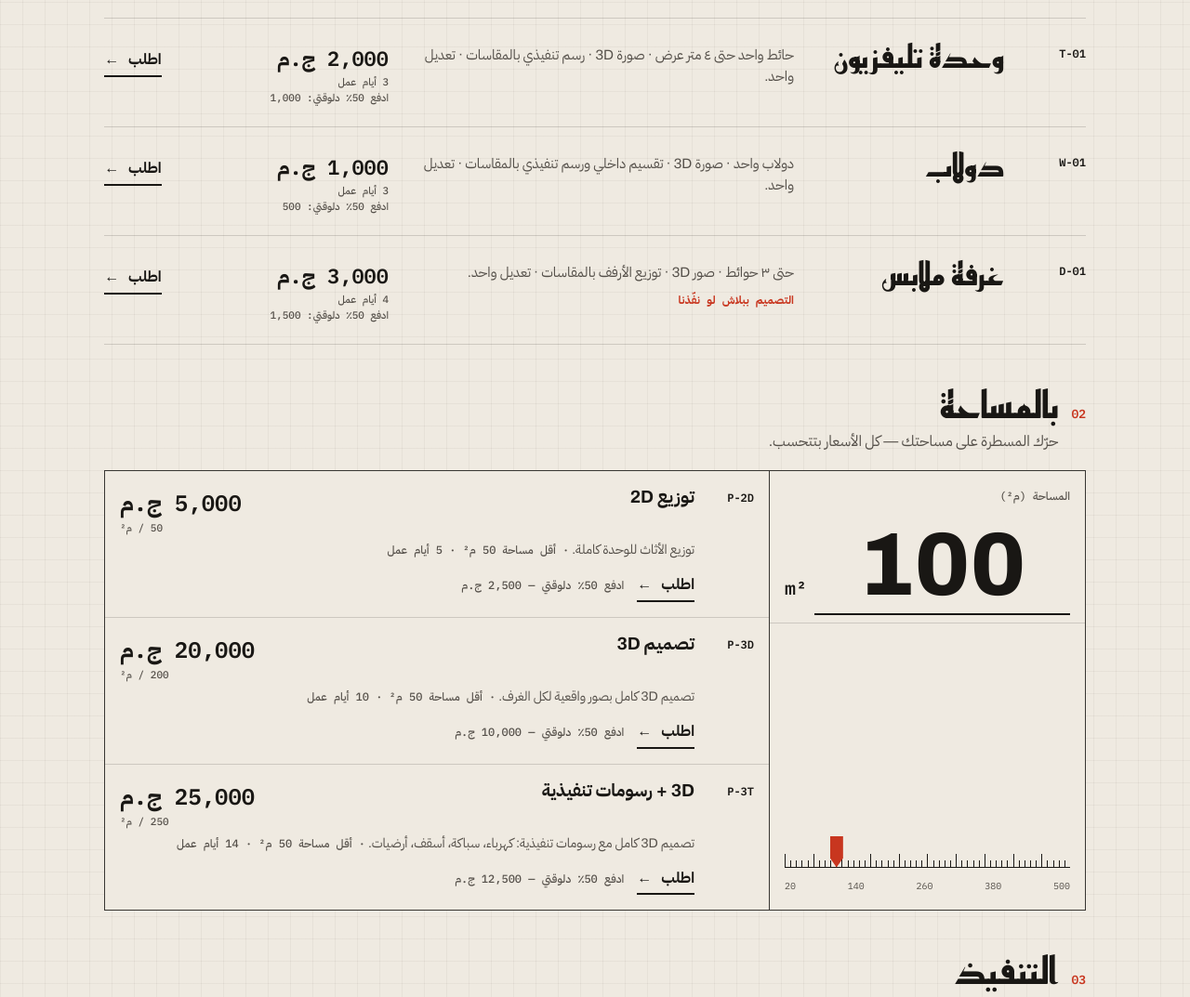
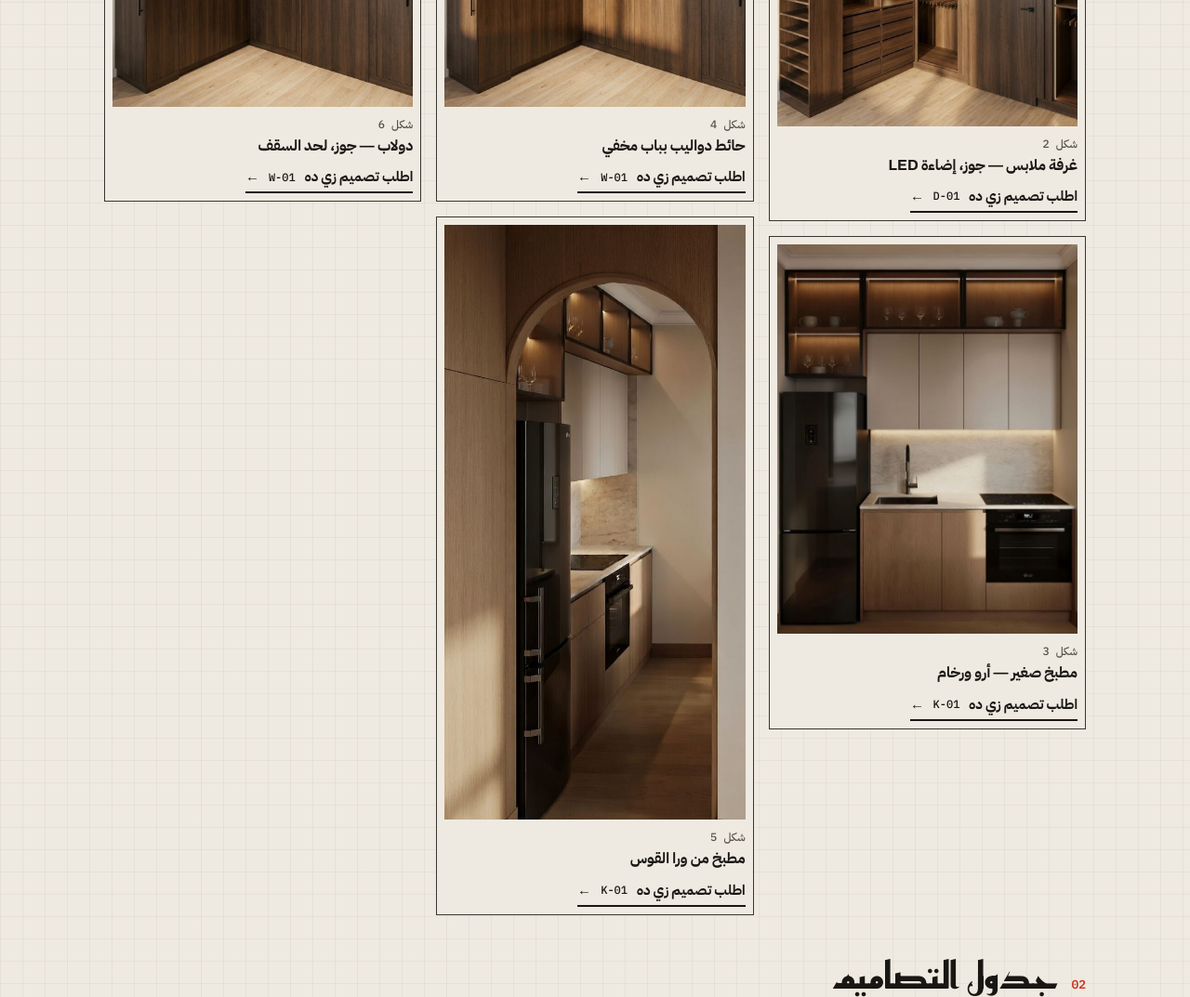
Before and after one commit to belalabouzeina13-sketch/truescale, a plain HTML site: page design/index.html in a window 1280 px wide. Shown: the part 958-2031 px from the top of the page at 93% size. Drawn offline with Linux system fonts and the light colour scheme.

Commit message:
Add recent work gallery with five renders
Gallery sits above the price schedule; each render links to its matching
design order, opens full-size on tap. Section numbers now auto-count.

Co-Authored-By: Claude Opus 5.5 <noreply@anthropic.com>
Claude-Session: https://claude.ai/code/session_01683A7PBxa6q4fyX8dYz3Gw

```diff
--- a/design/index.html
+++ b/design/index.html
@@ -85,8 +85,15 @@ const CONFIG = {
       desc: { en: "Full 3D design plus execution drawings: electrical, plumbing, ceilings, flooring.", ar: "تصميم 3D كامل مع رسومات تنفيذية: كهرباء، سباكة، أسقف، أرضيات." } }
   ],
 
-  // Your work. Add image paths/URLs, e.g. { src: "work/kitchen-1.jpg", en: "Kitchen, New Cairo", ar: "مطبخ، التجمع" }
-  portfolio: []
+  // Your work, shown near the top. Put images in design/work/.
+  // w/h = image size in pixels; order = design it links to ("Order a design like this").
+  portfolio: [
+    { src: "work/dressing-room-walnut.jpg", w: 958, h: 1120, order: "dressing", en: "Dressing room — walnut, LED shelving", ar: "غرفة ملابس — جوز، إضاءة LED" },
+    { src: "work/kitchen-compact.jpg",      w: 710, h: 920,  order: "kitchen",  en: "Compact kitchen — oak & marble",       ar: "مطبخ صغير — أرو ورخام" },
+    { src: "work/wardrobe-walnut-light.jpg",w: 976, h: 1078, order: "wardrobe", en: "Wardrobe wall with hidden door",       ar: "حائط دواليب بباب مخفي" },
+    { src: "work/kitchen-arch.jpg",         w: 586, h: 1400, order: "kitchen",  en: "Kitchen through the arch",             ar: "مطبخ من ورا القوس" },
+    { src: "work/wardrobe-walnut.jpg",      w: 976, h: 1078, order: "wardrobe", en: "Wardrobe — walnut, full height",       ar: "دولاب — جوز، لحد السقف" }
+  ]
 };
 </script>
 <style>
@@ -236,10 +243,22 @@ html[dir="rtl"] .ruler input{direction:ltr}
 }
 
 /* portfolio */
-.work{display:grid;gap:14px;grid-template-columns:repeat(auto-fill,minmax(240px,1fr))}
-.work figure{margin:0;border:1.5px solid var(--rule);padding:8px;background:var(--paper)}
-.work img{width:100%;aspect-ratio:4/5;object-fit:cover;display:block;filter:saturate(.92)}
-.work figcaption{display:flex;justify-content:space-between;gap:8px;padding-top:8px}
+.work{display:flex;gap:12px;overflow-x:auto;scroll-snap-type:x mandatory;margin-inline:-16px;padding:0 16px 10px;scrollbar-width:thin}
+.work figure{margin:0;border:1.5px solid var(--rule);padding:8px;background:var(--paper);flex:none;scroll-snap-align:start;display:flex;flex-direction:column;max-width:82vw}
+.work .zoom{display:block;cursor:zoom-in;padding:0}
+.work img{display:block;height:400px;width:auto;max-width:100%;object-fit:cover;background:var(--paper-2)}
+.work figcaption{display:flex;flex-direction:column;gap:2px;padding-top:10px;max-width:min(330px,80vw)}
+.work .cap-t{font-weight:700;font-size:16px;line-height:1.35}
+.work .order{align-self:flex-start;margin-top:6px;font-size:15px}
+@media (min-width:860px){
+  .work{display:block;columns:3;column-gap:16px;overflow:visible;margin:0;padding:0}
+  .work figure{display:flex;break-inside:avoid;margin-bottom:16px;max-width:none}
+  .work img{width:100%;height:auto;max-height:640px;object-fit:cover}
+  .work figcaption{max-width:none}
+}
+.lb{position:fixed;inset:0;z-index:60;background:rgba(10,10,9,.92);display:grid;place-items:center;padding:16px;cursor:zoom-out}
+.lb img{max-width:100%;max-height:calc(100vh - 80px);object-fit:contain;display:block}
+.lb p{color:#efeae1;font-family:var(--mono);font-size:12px;margin:10px 0 0;text-align:center}
 
 /* general notes */
 .notes{margin:0;padding:0;list-style:none;counter-reset:n;columns:1;column-gap:40px}
@@ -383,6 +402,11 @@ html[lang="en"] .credit{text-transform:uppercase;letter-spacing:.06em}
   </header>
 
   <main>
+    <section id="s4" hidden>
+      <div class="shead"><span class="no"></span><h2 data-t="h4"></h2><p data-t="p4"></p></div>
+      <div class="work" id="work"></div>
+    </section>
+
     <section id="s1">
       <div class="shead"><span class="no">01</span><h2 data-t="h1"></h2><p data-t="p1"></p></div>
       <div class="sched">
@@ -421,13 +445,8 @@ html[lang="en"] .credit{text-transform:uppercase;letter-spacing:.06em}
       <ol class="proc" id="proc"></ol>
     </section>
 
-    <section id="s4" hidden>
-      <div class="shead"><span class="no">05</span><h2 data-t="h4"></h2></div>
-      <div class="work" id="work"></div>
-    </section>
-
     <section id="s5">
-      <div class="shead"><span class="no" id="notesNo">05</span><h2 data-t="h5"></h2></div>
+      <div class="shead"><span class="no">05</span><h2 data-t="h5"></h2></div>
       <ol class="notes" id="notes"></ol>
       <div class="custom" style="margin-top:28px">
         <div><h3 data-t="cH"></h3><p data-t="cP"></p></div>
@@ -438,6 +457,8 @@ html[lang="en"] .credit{text-transform:uppercase;letter-spacing:.06em}
 
   <footer class="tblock" id="tblock"></footer>
 </div>
+
+<div class="lb" id="lb" hidden role="dialog" aria-modal="true"><figure style="margin:0"><img id="lbImg" alt=""><p id="lbCap"></p></figure></div>
 
 <!-- work order -->
 <div class="wo" id="wo" hidden>
@@ -484,7 +505,7 @@ const T = {
     areaL: "Area (m²)", perM: "{r} / m²", min: "min. {n} m²",
     deposit: "Pay {p}% now", h3: "Procedure",
     proc: [["Choose & pay 50%", "Pick a design, pay the deposit by InstaPay and send the screenshot."], ["Send your plan", "Plan, photos and measurements on WhatsApp, with your order number."], ["Preview", "When the work is ready you get a private link to see it — locked and pixelated."], ["Pay the rest, download", "Pay the balance and the full files unlock for download."]],
-    h4: "Recent work", h5: "General notes",
+    h4: "Recent work", p4: "Renders from recent projects. Like one? Order the same design.", fig: "Fig. {n}", likeThis: "Order a design like this", h5: "General notes",
     notes: [
       ["Measurements are supplied by the client.", "A plan or a hand sketch with dimensions is enough. Site visits are quoted separately."],
       ["Delivery time starts on receipt of payment and all details.", "Working days, excluding Fridays and public holidays."],
@@ -524,7 +545,7 @@ const T = {
     areaL: "المساحة (م²)", perM: "{r} / م²", min: "أقل مساحة {n} م²",
     deposit: "ادفع {p}٪ دلوقتي", h3: "الخطوات",
     proc: [["اختار وادفع ٥٠٪", "اختار التصميم، ادفع العربون بإنستاباي وابعت صورة التحويل."], ["ابعت المخطط", "المخطط والصور والمقاسات على واتساب برقم الطلب."], ["معاينة", "لما الشغل يخلص هيوصلك لينك خاص تشوفه — مقفول ومش واضح."], ["ادفع الباقي ونزّل", "ادفع الباقي والملفات الكاملة تتفتح للتحميل."]],
-    h4: "شغل حديث", h5: "ملاحظات عامة",
+    h4: "شغل حديث", p4: "صور من مشاريع حديثة. عجبك تصميم؟ اطلب زيه.", fig: "شكل {n}", likeThis: "اطلب تصميم زي ده", h5: "ملاحظات عامة",
     notes: [
       ["المقاسات مسؤولية العميل.", "مخطط أو رسم بالإيد بالمقاسات كفاية. المعاينة في الموقع بسعر منفصل."],
       ["مدة التسليم تبدأ من وصول الدفع وكل التفاصيل.", "أيام عمل، من غير الجمعة والإجازات الرسمية."],
@@ -609,8 +630,15 @@ function render(){
   $('notes').innerHTML = T[lang].notes.map(([b,s]) => `<li><div><b>${esc(b)}</b><span>${esc(s)}</span></div></li>`).join('');
 
   const hasWork = CONFIG.portfolio.length > 0;
-  $('s4').hidden = !hasWork; $('notesNo').textContent = hasWork ? '06' : '05';
-  if (hasWork) $('work').innerHTML = CONFIG.portfolio.map((w,i) => `<figure><img src="${esc(w.src)}" alt="${esc(L(w))}" loading="lazy"><figcaption class="mono"><span>${esc(L(w))}</span><span class="muted">${String(i+1).padStart(2,'0')}</span></figcaption></figure>`).join('');
+  $('s4').hidden = !hasWork;
+  if (hasWork) $('work').innerHTML = CONFIG.portfolio.map((w,i) => {
+    const pk = CONFIG.packages.find(p => p.id === w.order && p.price != null);
+    return `<figure>
+      <button type="button" class="zoom" data-zoom="${i}" aria-label="${esc(L(w))}"><img src="${esc(w.src)}" alt="${esc(L(w))}" width="${w.w}" height="${w.h}" loading="${i < 2 ? 'eager' : 'lazy'}" decoding="async"></button>
+      <figcaption><span class="mono muted">${t('fig',{n:i+2})}</span><span class="cap-t">${esc(L(w))}</span>
+        ${pk ? `<button class="order" type="button" data-order="${pk.id}">${t('likeThis')} <span class="mono">${pk.code}</span> ${ARR}</button>` : ''}</figcaption>
+    </figure>`; }).join('');
+  document.querySelectorAll('main section:not([hidden]) .shead .no').forEach((el, i) => el.textContent = String(i + 1).padStart(2, '0'));
 
   $('customWa').href = waLink(t('waCustom')); $('customWa').innerHTML = WA + `<span>${t('wa')}</span>`;
   const phone = '+' + CONFIG.whatsapp;
@@ -717,6 +745,9 @@ document.addEventListener('change', e => { if (e.target.id === 'shot') { const f
 document.addEventListener('click', e => {
   const lb = e.target.closest('[data-lang]');
   if (lb) { lang = lb.dataset.lang; try { localStorage.setItem('bazLang', lang); } catch(_){} render(); return; }
+  const z = e.target.closest('[data-zoom]');
+  if (z) { const w = CONFIG.portfolio[+z.dataset.zoom]; $('lbImg').src = w.src; $('lbImg').alt = L(w); $('lbCap').textContent = L(w); $('lb').hidden = false; return; }
+  if (e.target.closest('#lb')) { $('lb').hidden = true; return; }
   const o = e.target.closest('[data-order]'); if (o) return openWO(o.dataset.order);
   const c = e.target.closest('[data-copy]');
   if (c) { navigator.clipboard?.writeText(c.dataset.copy).then(() => { c.textContent = t('copied'); setTimeout(() => c.textContent = t('copy'), 1500); }).catch(()=>{}); return; }
@@ -741,7 +772,7 @@ document.addEventListener('click', e => {
   }
   if (e.target === $('wo') || e.target.closest('#woClose')) closeWO();
 });
-document.addEventListener('keydown', e => { if (e.key === 'Escape' && !$('wo').hidden) closeWO(); });
+document.addEventListener('keydown', e => { if (e.key === 'Escape') { if (!$('lb').hidden) $('lb').hidden = true; else if (!$('wo').hidden) closeWO(); } });
 $('woForm').addEventListener('submit', e => e.preventDefault());
 
 /* Deep links: .../design/#kitchen highlights the row; ?order=kitchen opens the work order. */
```
Also changed, not shown: design/work/dressing-room-walnut.jpg (added), design/work/kitchen-arch.jpg (added), design/work/kitchen-compact.jpg (added), design/work/wardrobe-walnut-light.jpg (added), design/work/wardrobe-walnut.jpg (added).
